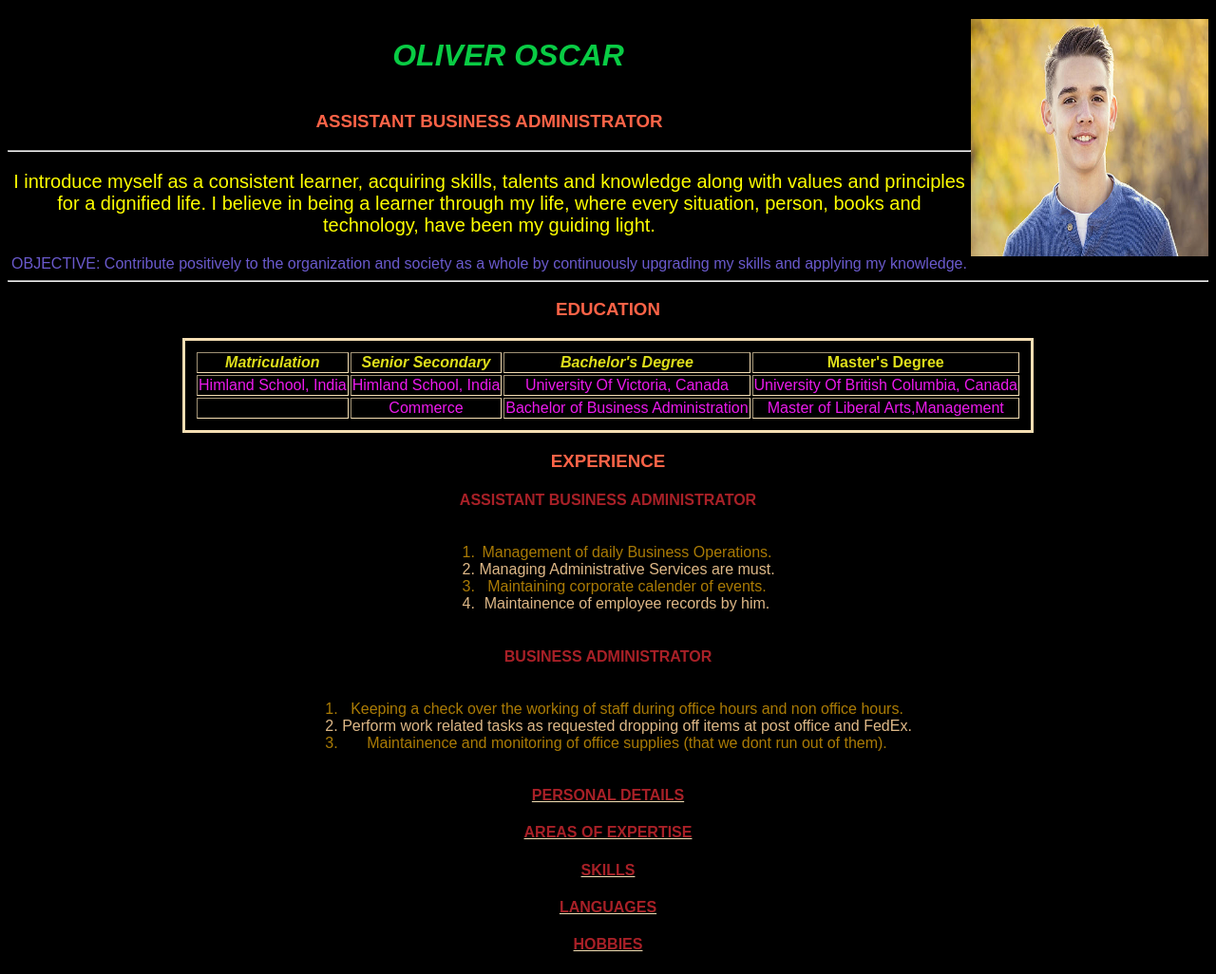
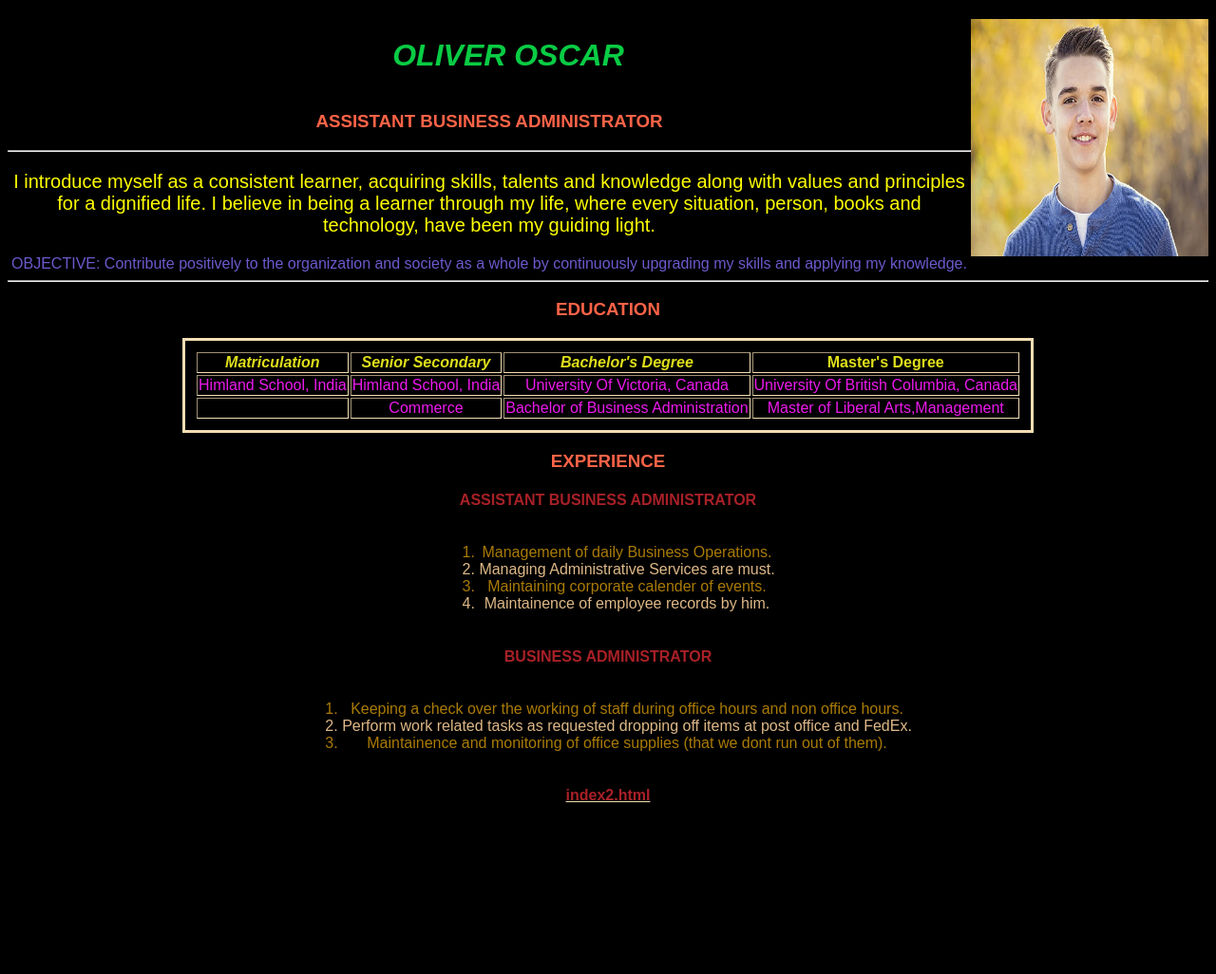
Before and after one commit to jagvir/info1213a1, a plain HTML site: page index.html in a window 1280 px wide. Shown: the whole page at 95% size. After the commit the page ends 868 px from the top, so only its background shows below. Drawn offline with Linux system fonts and the light colour scheme.

Commit message:
Add files via upload

```diff
--- a/index.html
+++ b/index.html
@@ -47,10 +47,7 @@
          <ol><li>Keeping a check over the working of staff during office hours and non office hours.</li>
             <li>Perform work related tasks as requested dropping off items at post office and FedEx.</li>
             <li> Maintainence and monitoring of office supplies (that we dont run out of them).</li></ol>
-    <a href link="index2.html"><h4>PERSONAL DETAILS</h4></a>
-        <a href link ="index2.html"><h4>AREAS OF EXPERTISE</h4></a>
-        <a href link ="index2.html"><h4>SKILLS</h4></a>
-        <a href link ="index2.html"><h4>LANGUAGES</h4></a>
-        <a href link ="index2.html"><h4>HOBBIES</h4></a>
+    <a href ="index2.html"><h4>index2.html</h4></a>
+
 </body>
 </html>
```
